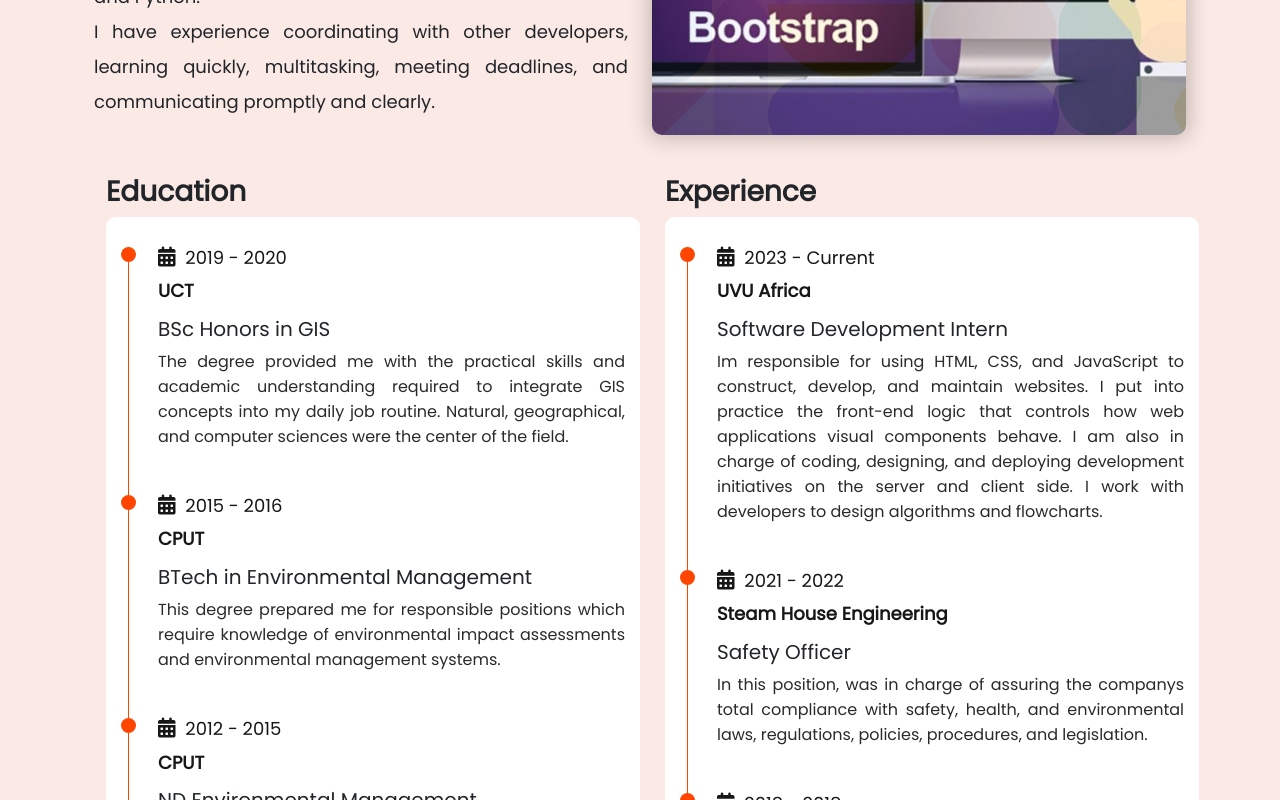
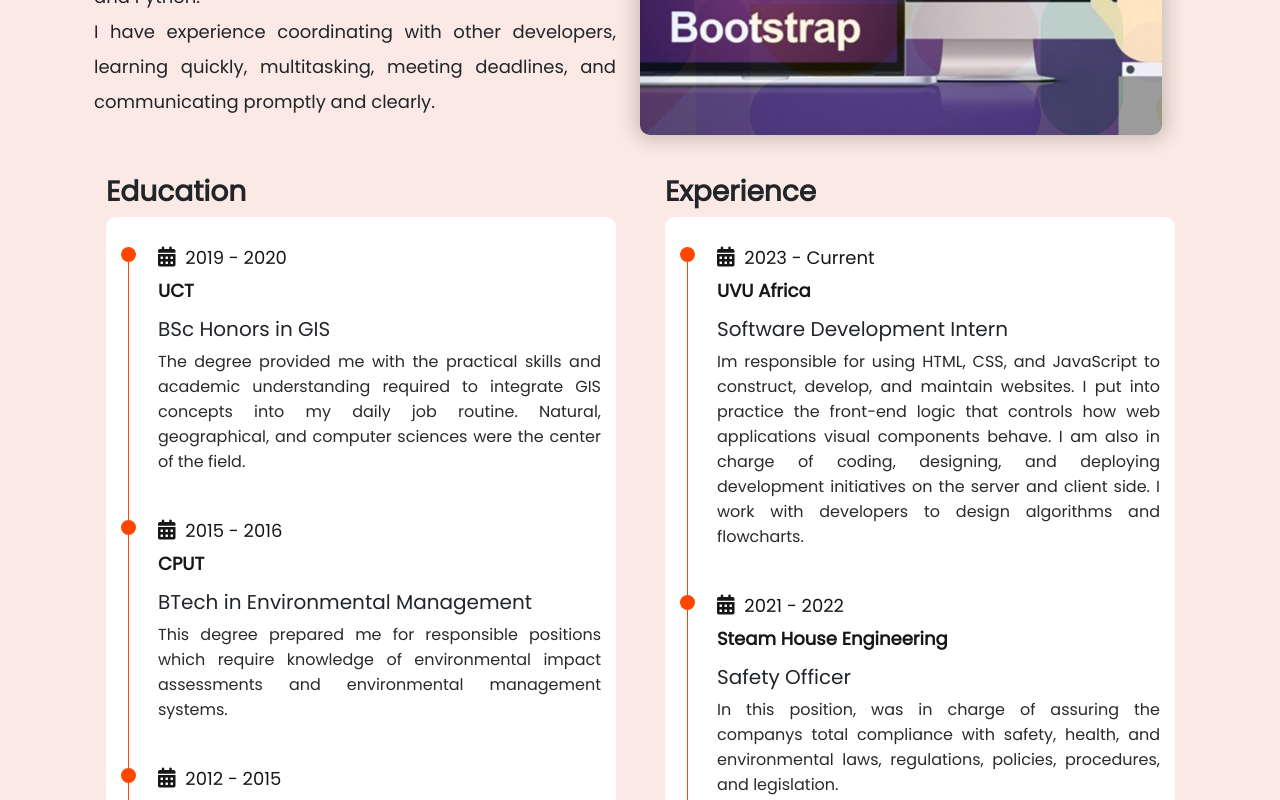
Before and after one commit to MichelleGoba/React_Portfolio, a React (Vite) app in the folder Portfolio/: page / in a window 1280 px wide. Shown: the part 1780-2580 px from the top of the page. Built offline with nearby package versions, Linux system fonts and the light colour scheme; a web font is replaced by a local one.

Commit message:
responsiveness - media quiries

```diff
--- a/Portfolio/src/components/about/About.jsx
+++ b/Portfolio/src/components/about/About.jsx
@@ -4,10 +4,6 @@ import aboutImage from "../../images/abt-img.png";
 import "./about.css";
 import Container from "react-bootstrap/Container";
 import Row from "react-bootstrap/Row";
-import image1 from "../../images/skills1.jpg";
-import image2 from "../../images/skills2.jpg";
-import image3 from "../../images/skills3.jpg";
-import image4 from "../../images/skills4.jpg";
 import CV from "../../images/Michelle Goba_CV.pdf";
 
 const About = () => {
@@ -90,32 +86,16 @@ const About = () => {
 
             </div>
 
-            {/* <div className="div-img1">
-              <div className="firstImg">
-                <img src={image2} className="img-fluid image4" />
-              </div>
-              <div className="secondImg">
-                <img src={image4} className="image2" />
-              </div>
-            </div>
-
-            <div className="div-img2">
-              <div className="thirdImg">
-                <img src={image1} className="img-fluid image3" />
-              </div>
-              <div className="fourthImg">
-                <img src={image3} className="img-fluid image1" />
-              </div>
-            </div> */}
           </Col>
         </Row>
 
         <Container className="container-fluid skills" id="education">
           <div className="accomplishments">
-            <div className="education-section">
+            <div className="education-section ">
               <h3 className="title">Education</h3>
               <div className="row">
-                <div className="timeline-box">
+                {/* <!-- ===== timeline item start ===== --> */}
+                <div className="timeline-box ">
                   <div className="timeline shadow-dark" id="timeline">
                     {/* <!-- ===== timeline item start ===== --> */}
                     <div className="timeline-item">
@@ -171,7 +151,8 @@ const About = () => {
             <div className="experience-section">
               <h3 className="title">Experience</h3>
               <div className="row">
-                <div className="timeline-box">
+                {/* Timeline Box */}
+                <div className="timeline-box ">
                   <div className="timeline shadow-dark">
                     {/* <!-- ===== timeline item ===== --> */}
                     <div className="timeline-item">
--- a/Portfolio/src/components/about/about.css
+++ b/Portfolio/src/components/about/about.css
@@ -160,14 +160,24 @@
     max-width: 100%;
   }
 
+
+
   .education-section, .experience-section {
     flex: 0 0 50%;
     max-width: 50%;
     margin-bottom: 20px;
   }
+
+
 .row{
     padding-top: 30px;
 }
+
+.row  .timeline-box{
+    flex: 0 0  100%;
+    max-width: 100%;
+  }
+
 
   .row .timeline
   {
@@ -177,6 +187,7 @@
       width: 100%;
 
   }
+
 
   .timeline-item{
     background-color: white;
@@ -203,6 +214,7 @@
 {
     padding-bottom: 0;
 }
+
 .row .timeline .timeline-item::before
 {
     content: '';
@@ -318,9 +330,30 @@
 
   @media (max-width: 576px){
     .education-section, .experience-section{
-        flex: 0 0 100%;;
+        flex: 100%;;
         max-width: 100%;
     }
   }
+@media(min-width:576px){
+    #education, #timeline, .row{
+        max-width: 100%;
+    }
+}
+  /* Media quiries */
+  @media (max-width:767px)
+{
 
-  /* Media quiries */
+    .education-section, .experience-section,
+    .timeline-box, #timeline, .row
+    {
+        flex: 0 0 100%;
+        max-width: 100%;
+    }
+}
+
+  @media (min-width: 768px) {
+    .timeline-box, #timeline, .row {
+      width: 100%; /* Make the timeline boxes take up 50% of the container */
+
+    }
+  }
--- a/Portfolio/src/components/home/Home.jsx
+++ b/Portfolio/src/components/home/Home.jsx
@@ -42,10 +42,6 @@ const Home = () => {
           {/* Home buton start */}
           <div className="home-button">
             <a href="#about" className="btn">
-              <span></span>
-              <span></span>
-              <span></span>
-              <span></span>
               More about Me
             </a>
           </div>
@@ -70,7 +66,7 @@ const Home = () => {
 
         {/* Home image start */}
         <Col sm={12} md={8} lg={6} className="image-container">
-          <img src={myLogo} className="home-img mx-auto" />
+          <img src={myLogo} className="img-fluid home-img mx-auto" />
         </Col>
         {/* Home image end */}
       </Row>
```
Also changed, not shown: Portfolio/src/components/home/home.css (line endings or trailing spaces).
